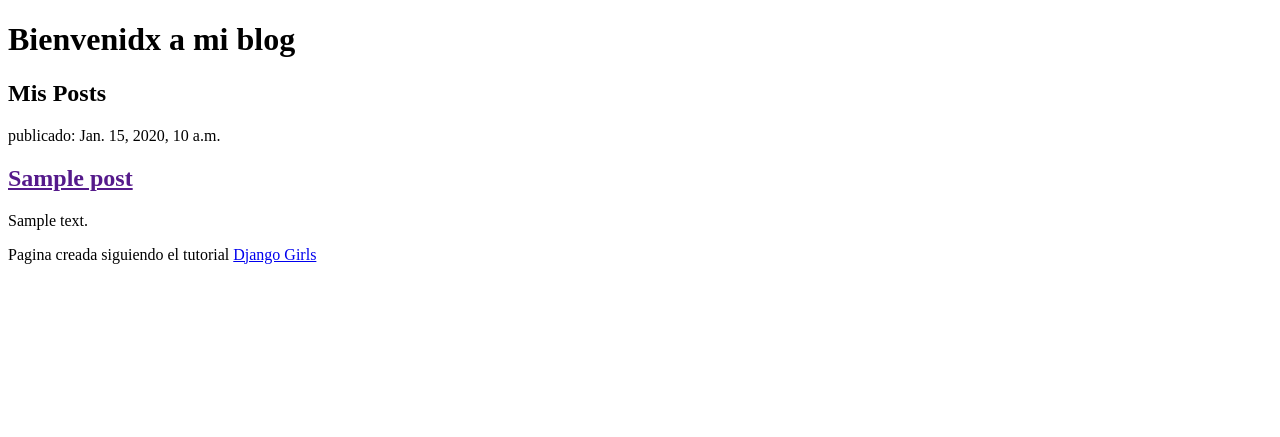
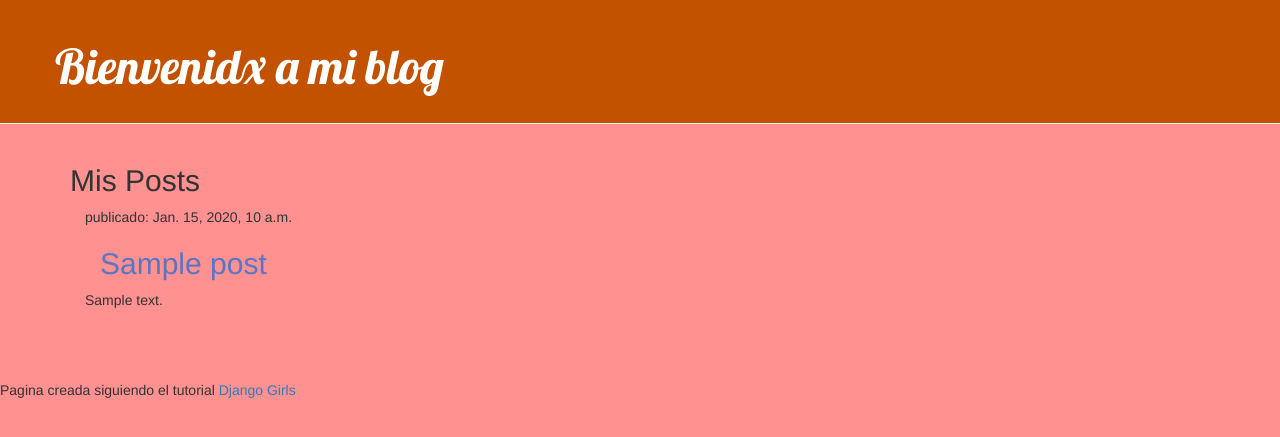
Before and after one commit to maru-ma/my-first-blog, a Django app: page / in a window 1280 px wide. Shown: the top 437 px of the page. Run offline with Django 3.2, Linux system fonts and the light colour scheme; tables that the repository leaves empty hold one stand-in row (values such as "Sample post"); some libraries are stand-ins or nearby versions.

Commit message:
CSS and base-html for styling and view and url for post_detail

```diff
--- /dev/null
+++ b/bblog/static/css/bblog.css
@@ -0,0 +1,30 @@
+body{
+  background-color: #ff9191;
+}
+
+h1{
+  color: #59b7a3;
+  font-family: 'Lobster';
+  padding-left: 15px;
+}
+h1 a, h2 a{
+  color: #5976c6;
+  padding-left: 15px;
+}
+
+.page-header {
+    background-color: #C25100;
+    margin-top: 0;
+    padding: 20px 20px 20px 40px;
+}
+
+.page-header h1, .page-header h1 a, .page-header h1 a:visited, .page-header h1 a:active {
+    color: #ffffff;
+    font-size: 36pt;
+    text-decoration: none;
+}
+
+.post{
+  margin-bottom: 70px;
+  padding-left: 15px;
+}
--- /dev/null
+++ b/bblog/templates/blog/base.html
@@ -0,0 +1,38 @@
+<!DOCTYPE html>
+{% load static %}
+<html lang="en" dir="ltr">
+  <head>
+    <meta charset="utf-8">
+    <title>Maru's blog</title>
+    <link rel="stylesheet" href="//maxcdn.bootstrapcdn.com/bootstrap/3.2.0/css/bootstrap.min.css">
+    <link rel="stylesheet" href="//maxcdn.bootstrapcdn.com/bootstrap/3.2.0/css/bootstrap-theme.min.css">
+    <link href="//fonts.googleapis.com/css?family=Lobster&subset=latin,latin-ext" rel="stylesheet" type="text/css">
+    <link rel="stylesheet" href="{% static 'css/bblog.css' %}">
+  </head>
+  <body>
+      <div class="page-header">
+
+        <h1>Bienvenidx a mi blog</h1>
+
+      </div>
+
+      <div class="content container">
+
+        <div class="row">
+
+            <div class="col-md-8">
+            {% block content %}
+            {% endblock %}
+            </div>
+
+        </div>
+
+      </div>
+
+      <div class="">
+
+        <p>Pagina creada siguiendo el tutorial <a href="https://djangogirls.org">Django Girls</a> </p>
+
+      </div>
+  </body>
+</html>
--- a/bblog/templates/blog/post_list.html
+++ b/bblog/templates/blog/post_list.html
@@ -1,35 +1,18 @@
-<!DOCTYPE html>
-<html lang="en" dir="ltr">
-  <head>
-    <meta charset="utf-8">
-    <title>Maru's blog</title>
-  </head>
-  <body>
-      <div class="">
-
-        <h1>Bienvenidx a mi blog</h1>
-
-      </div>
+{% extends 'blog/base.html' %}
+{% block content %}
 <div class="">
 
     <h2>Mis Posts</h2>
 
       {% for post in posts %}
-
-          <div class="">
+      <div class="post">
 
       <p>publicado: {{ post.publish_date }}</p>
-              <h2><a href="">{{ post.title }}</a></h2>
+      <h2><a href="{% url 'post_detail' pk=post.pk %}">{{ post.title }}</a></h2>
       <p>{{ post.text|linebreaksbr }}</p>
 
       </div>
       {% endfor %}
 
 </div>
-      <div class="">
-
-        <p>Pagina creada siguiendo el tutorial <a href="https://djangogirls.org">Django Girls</a> </p>
-
-      </div>
-  </body>
-</html>
+{% endblock %}
--- a/bblog/urls.py
+++ b/bblog/urls.py
@@ -4,5 +4,6 @@ from . import views
 
 urlpatterns = [
     # Asociamos path raìz con la vista post_list
-    path('', views.post_list, name='post_list')
+    path('', views.post_list, name='post_list'),
+    path('post/<int:pk>/', views.post_detail, name='post_detail')
 ]
--- a/bblog/views.py
+++ b/bblog/views.py
@@ -1,6 +1,7 @@
-from django.shortcuts import render
+from django.shortcuts import render, get_object_or_404
 from django.utils import timezone
 from .models import Post
+
 
 # Create your views here.
 def post_list(request):
@@ -8,3 +9,7 @@ def post_list(request):
     posts = Post.objects.filter(publish_date__lte=timezone.now()).order_by('publish_date')
     # 'render' : reproduce, construye el template.
     return render(request, 'blog/post_list.html', {'posts' : posts})
+
+def post_detail(request, pk):
+    post = get_object_or_404(Post, pk=pk)
+    return render(request, 'blog/post_detail.html', {'post': post})
```
Also changed, not shown: bblog/templates/blog/post_detail.html (added, +17 -0 lines). Lines whose indentation alone changed are shown as unchanged.
